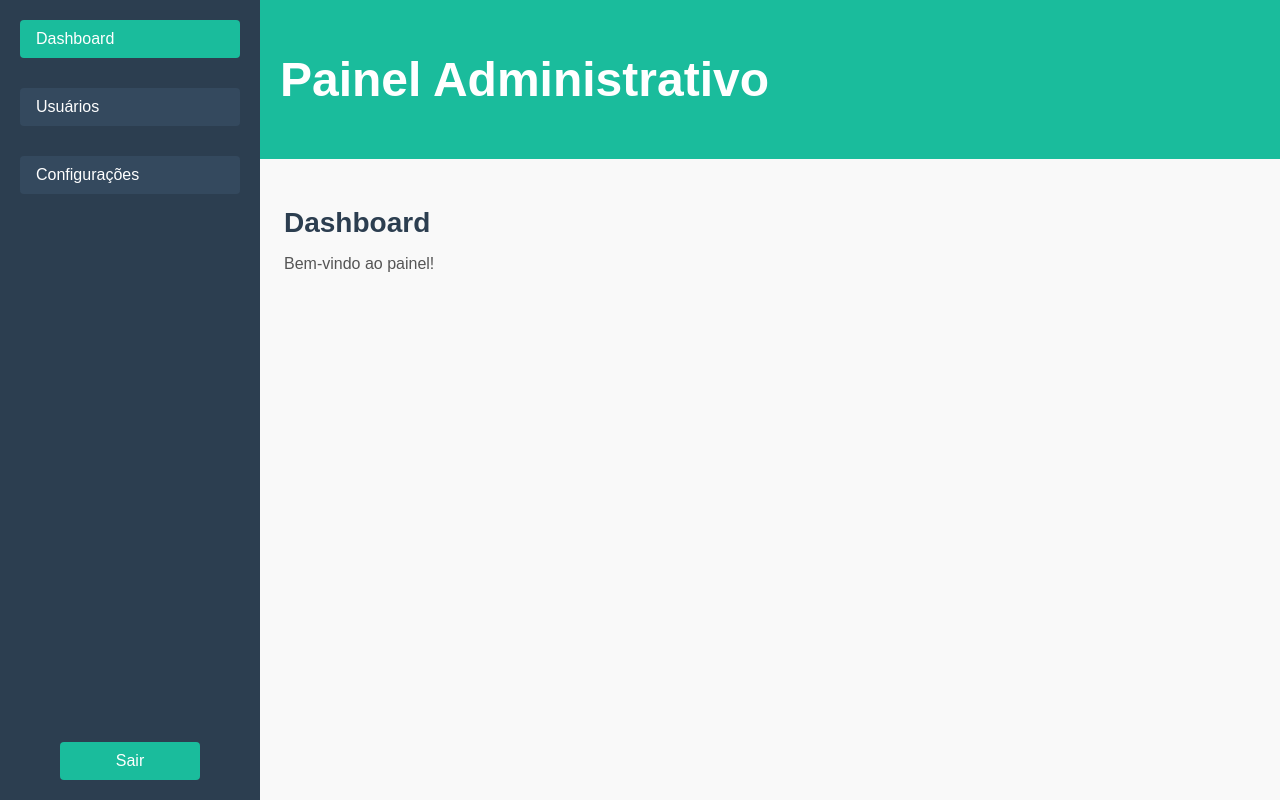
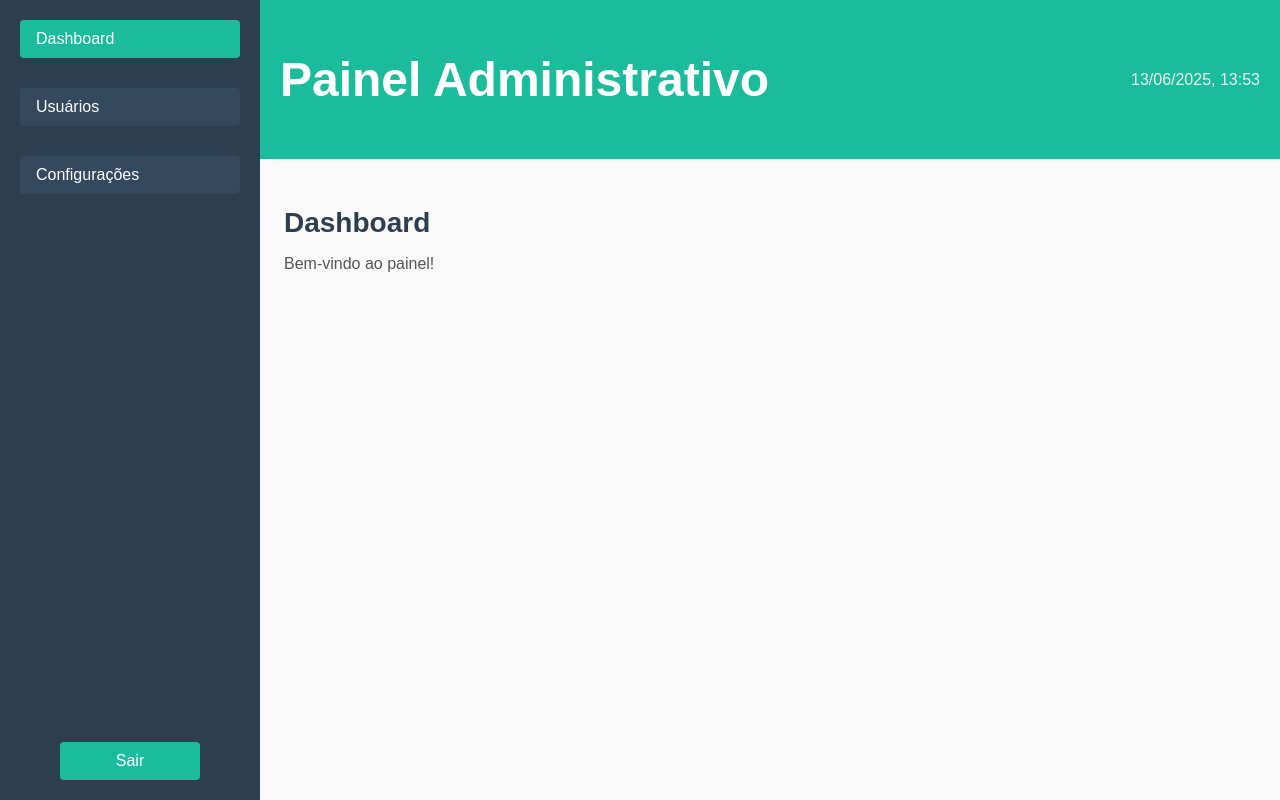
Before and after one commit to thierryarau70/AdminDashboard, a Vue app in the folder admin-dashboard/: page / in a window 1280 px wide. Built offline with nearby package versions, Linux system fonts and the light colour scheme; sample sign-in values are in the browser's storage.

Commit message:
horario e data no header

```diff
--- a/admin-dashboard/src/components/Header.vue
+++ b/admin-dashboard/src/components/Header.vue
@@ -1,8 +1,34 @@
 <template>
   <header class="header">
     <h1>Painel Administrativo</h1>
+    <div class="datetime">{{ dateTime }}</div>
   </header>
 </template>
+
+<script setup lang="ts">
+import { ref, onMounted, onUnmounted } from 'vue'
+
+const dateTime = ref('')
+
+function updateDateTime() {
+  const now = new Date()
+  dateTime.value = now.toLocaleString('pt-BR', {
+    dateStyle: 'short',
+    timeStyle: 'short'
+  })
+}
+
+let intervalId: number
+
+onMounted(() => {
+  updateDateTime()
+  intervalId = setInterval(updateDateTime, 1000)
+})
+
+onUnmounted(() => {
+  clearInterval(intervalId)
+})
+</script>
 
 <style scoped>
 .header {
@@ -10,5 +36,13 @@
   padding: 20px;
   color: white;
   font-size: 24px;
+  display: flex;
+  justify-content: space-between;
+  align-items: center;
+}
+
+.datetime {
+  font-size: 16px;
+  color: #ecf0f1;
 }
 </style>
```
